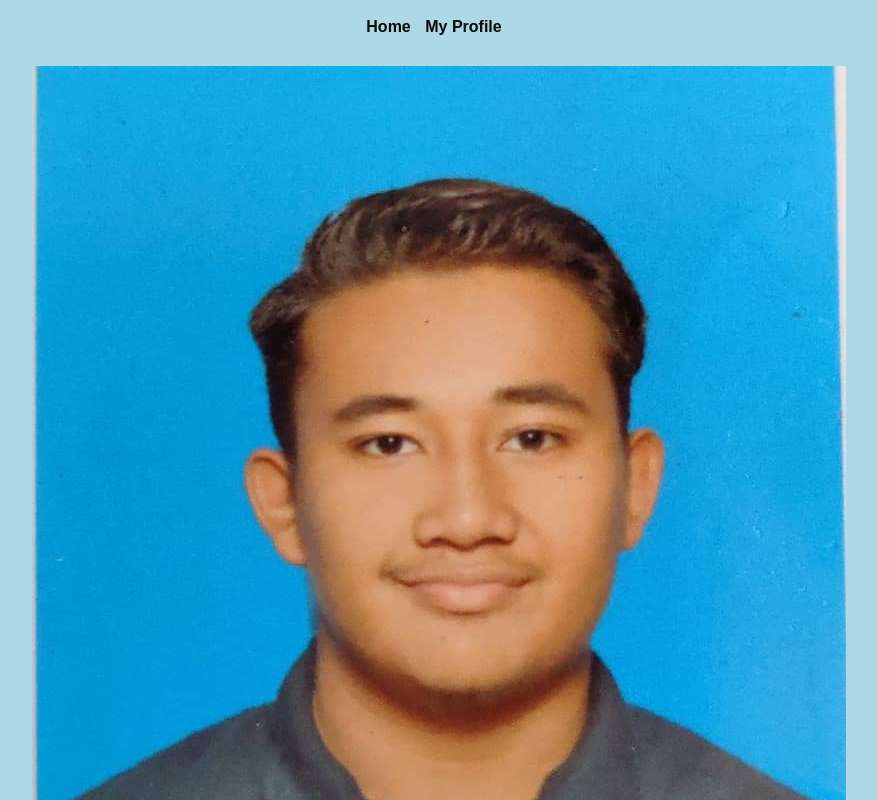
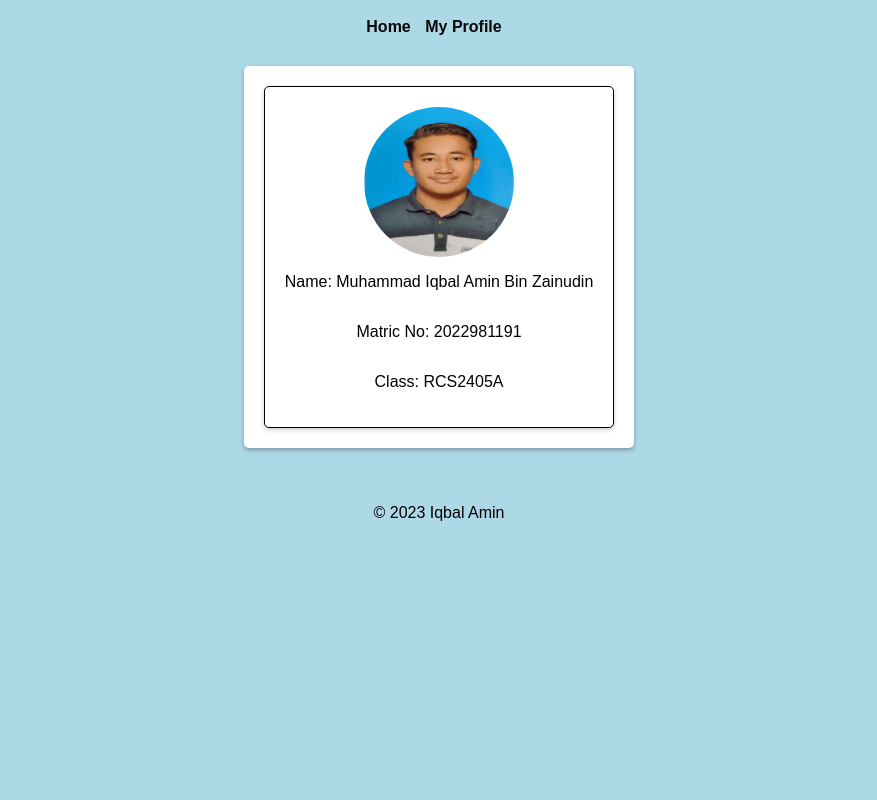
Before and after one commit to balminn/carloancalculator, a plain HTML site: page profile.html in a window 1280 px wide. Shown: the top 800 px of the page, without its empty margins (201-1078 px from the left). Drawn offline with Linux system fonts and the light colour scheme.

Commit message:
Add files via upload

```diff
--- a/style.css
+++ b/style.css
@@ -86,3 +86,31 @@ footer {
     width: 40px;
     text-align: center;
 }
+
+.profile-image {
+    border-radius: 50%;
+    width: 150px; /* Adjust the width as desired */
+    height: 150px; /* Adjust the height as desired */
+}
+
+.profile-container {
+    background-color: #ffffff;
+    box-shadow: 0 2px 4px rgba(0, 0, 0, 0.3);
+    border-radius: 5px;
+    padding: 20px;
+}
+
+.profile-box {
+    margin-top: 30px;
+    max-width: 500px;
+    margin: 0 auto;
+    max-width: 400px;
+    padding: 20px;
+    border: 1px solid rgb(0, 0, 0);
+    border-radius: 5px;
+    background-color: #fff;
+    box-shadow: 0 2px 5px rgba(0, 0, 0, 0.2);
+    display: flex;
+    flex-direction: column;
+    align-items: center;
+}
```
